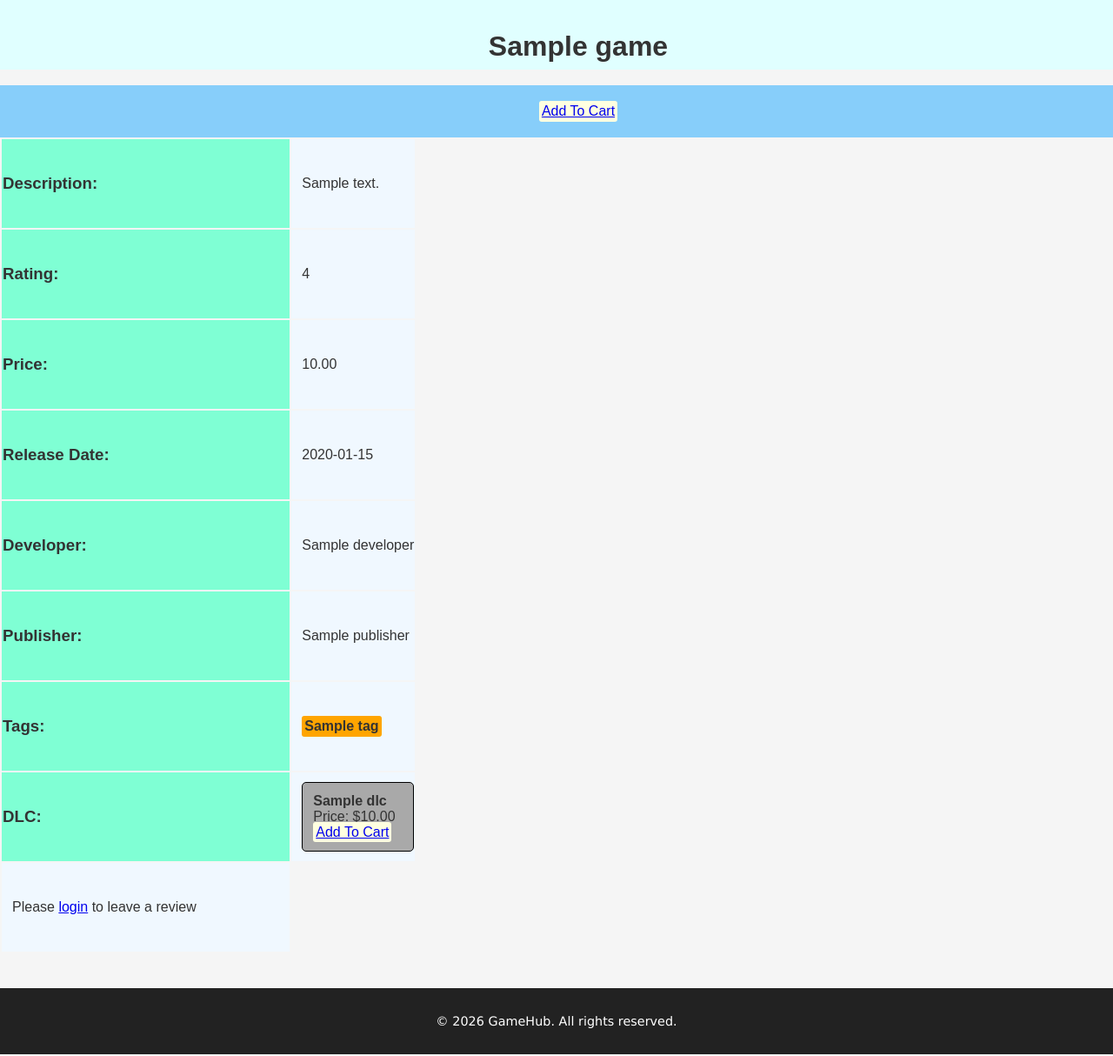
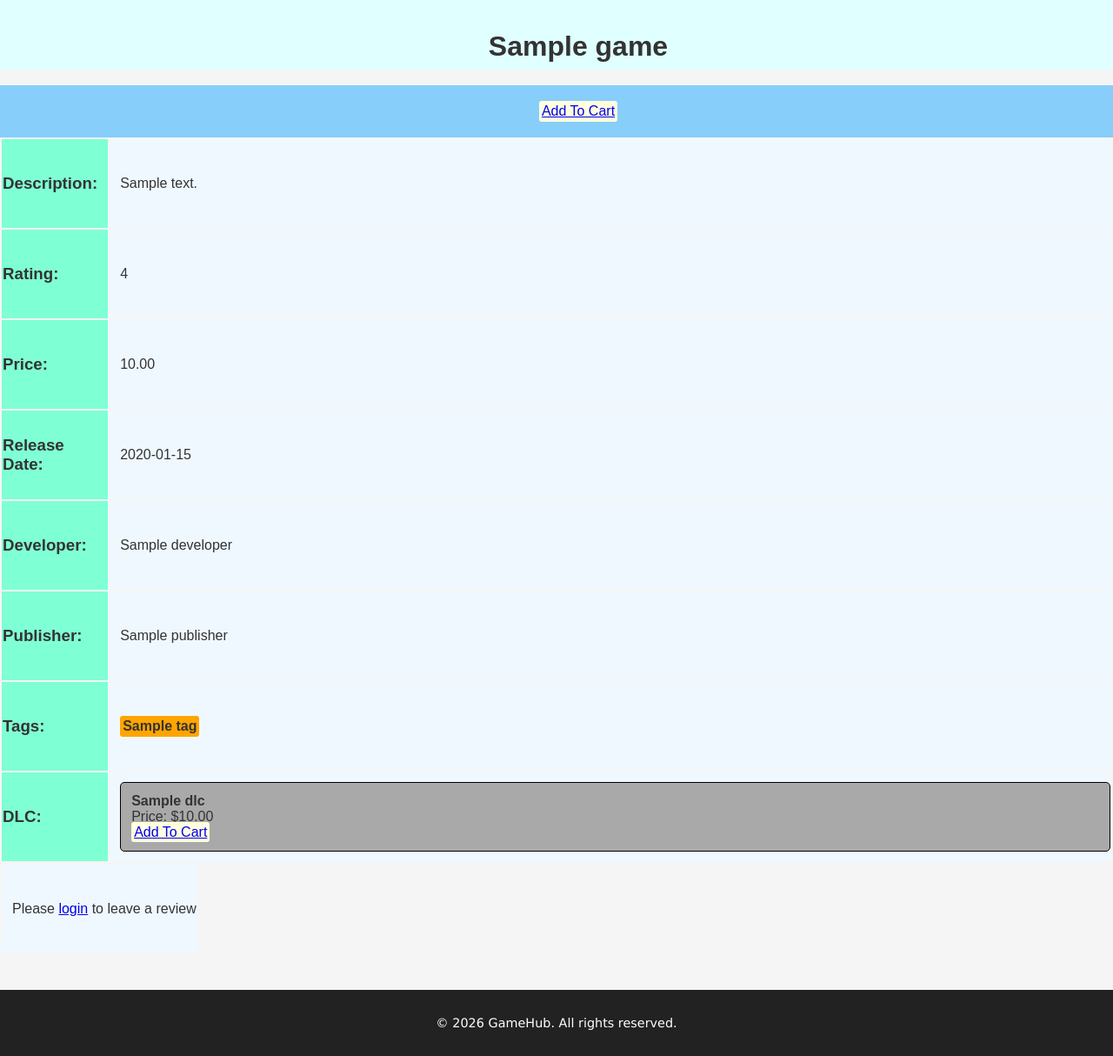
Before and after one commit to semiseoo/DBGameCatalogue, a Flask app: page /game/1 in a window 1280 px wide; the page is wider, and only the part inside the window is pictured. Shown: the part 65-1279 px from the top of that part at 87% size. Run offline with Flask 3, Linux system fonts and the light colour scheme; tables that the repository leaves empty hold one stand-in row (values such as "Sample post"); data that the repository does not hold is empty; some libraries are stand-ins or nearby versions.

Commit message:
update gamepage.html

```diff
--- a/static/style.css
+++ b/static/style.css
@@ -79,14 +79,14 @@ opacity: 0.7;
 }
 
 .gamepage-table-label {
-    width: 30%;
+    width: 125px;
     height: 100px;
     background-color: aquamarine;
     padding-right: 12px;
 }
 
 .gamepage-table-item {
-    width: 70%;
+    width: 100%;
     height: 100px;
     background-color: aliceblue;
     padding-left: 12px;
--- a/template/gamepage.html
+++ b/template/gamepage.html
@@ -57,7 +57,8 @@
             {% endif %}
         </td>
     </tr>
-
+</table>
+<table>
     <tr>
         <td class="gamepage-table-item">
             {%if session.username%}
```
